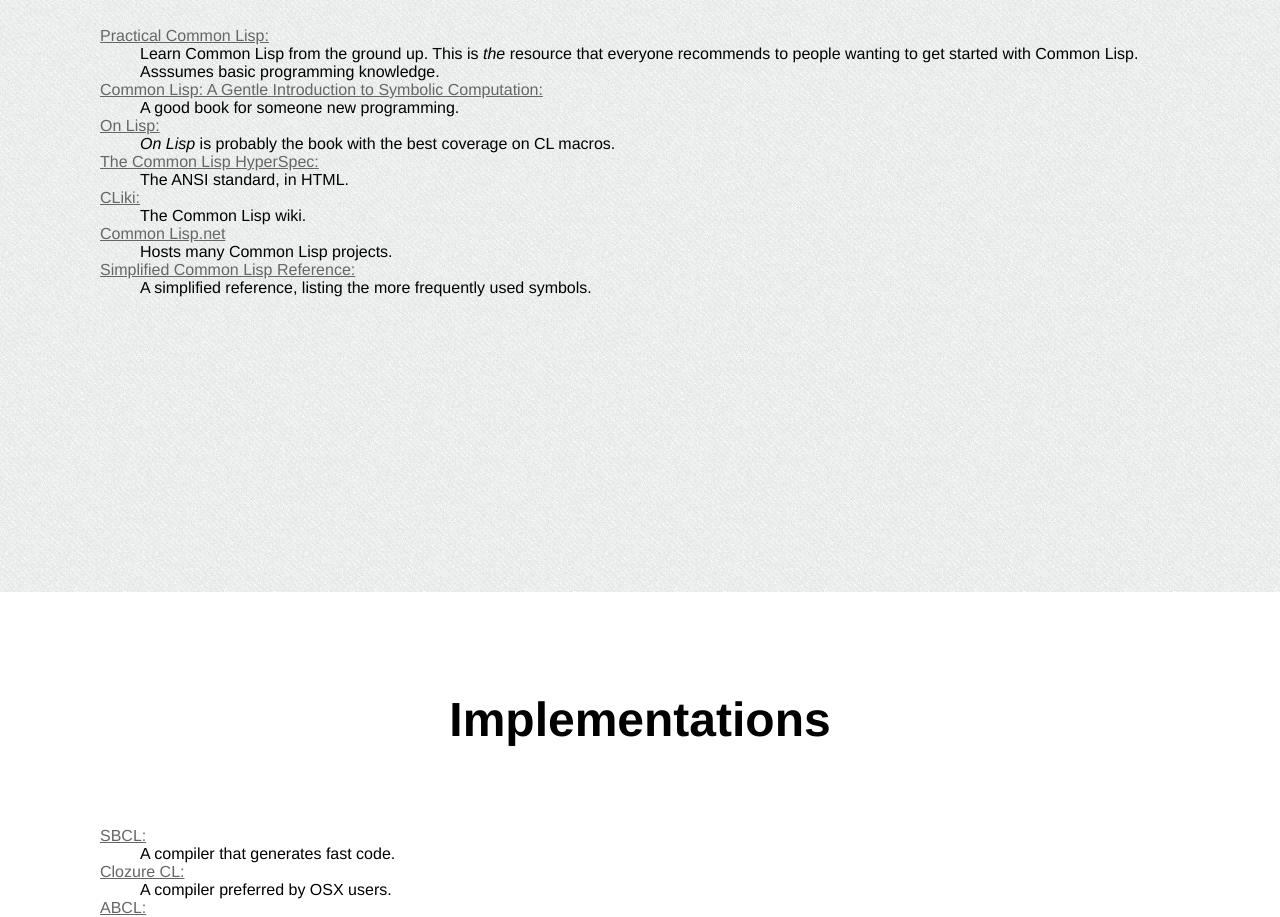
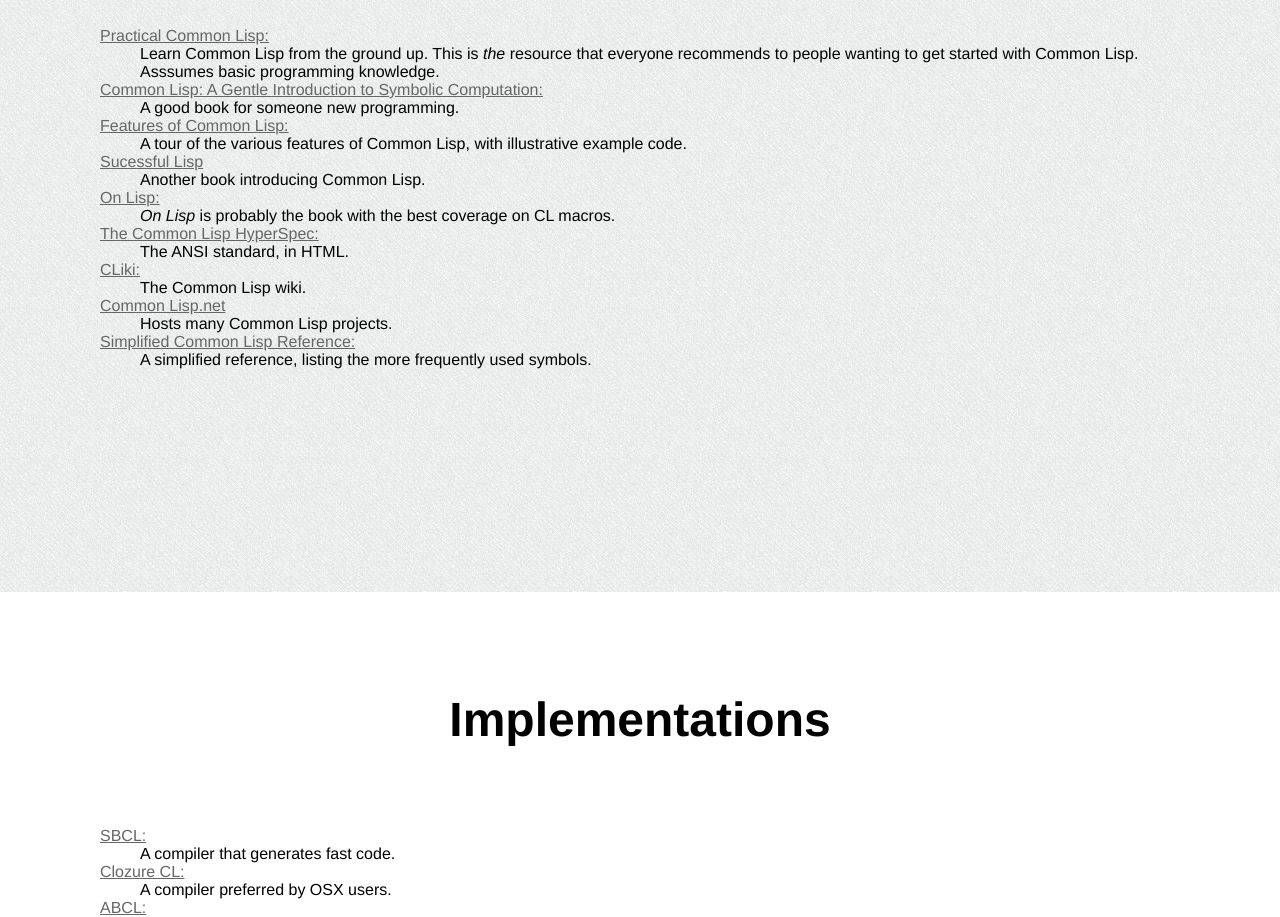
Before and after one commit to ralt/gettingstartedwithcommonlisp, a plain HTML site: page index.html in a window 1280 px wide. Shown: the part 1808-2725 px from the top of the page. Drawn offline with Linux system fonts and the light colour scheme.

Commit message:
Added features of CL and skeleton for background pattern in style.css.

```diff
--- a/assets/css/style.css
+++ b/assets/css/style.css
@@ -77,6 +77,11 @@
     background: url(imgs/ps_neutral.png);
 }
 
+#implementations {
+    // add desired pattern here.
+    background: url();
+}
+
 /**
  * Header
  */
--- a/index.html
+++ b/index.html
@@ -80,7 +80,23 @@
 		  A good book for someone new programming.
                 </dd>
 
-                <dt>
+		<dt>
+		  <a href="http://random-state.net/features-of-common-lisp.html"> Features of Common Lisp: </a>
+		</dt>
+
+		<dd>
+		  A tour of the various features of Common Lisp, with illustrative example code.
+		</dd>
+
+		<dt>
+		  <a href="http://psg.com/~dlamkins/sl/contents.html"> Sucessful Lisp </a>
+		</dt>
+
+		<dd>
+		  Another book introducing Common Lisp.
+		</dd>
+
+		<dt>
 		  <a href="http://www.paulgraham.com/onlisp.html"> On Lisp:</a>
 		</dt>
 
```
